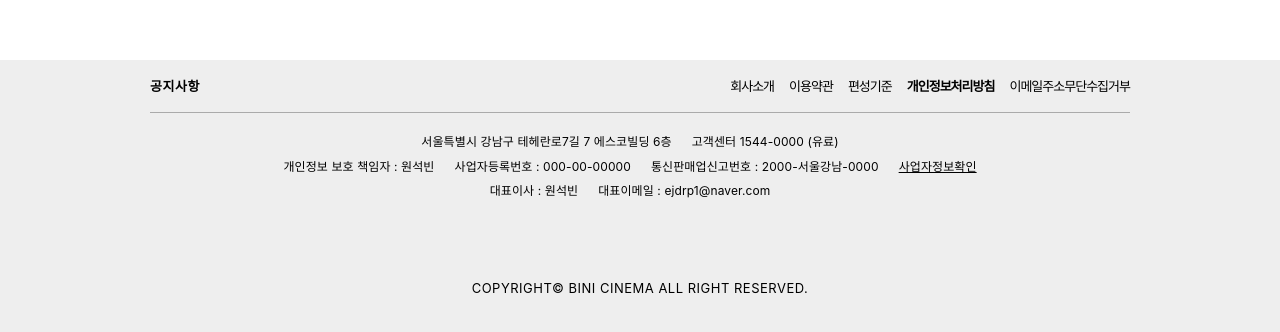
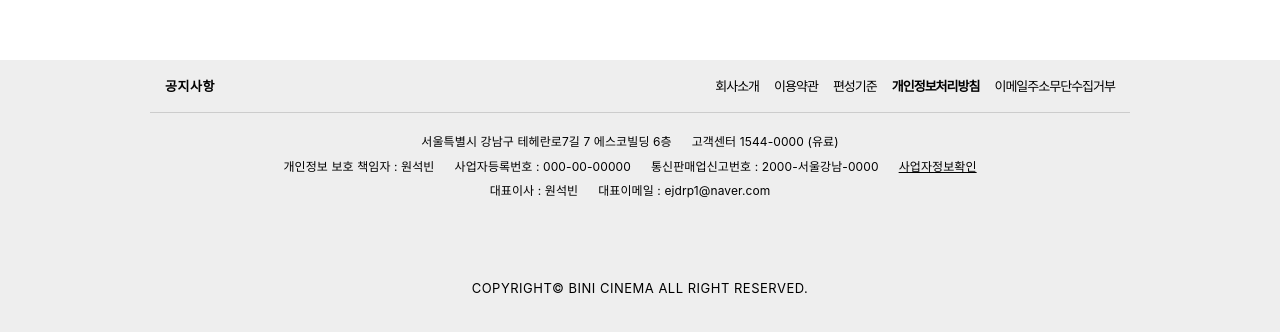
Before and after one commit to toy-prj/bini, a React (Create React App) app in the folder movie/: page / in a window 1280 px wide. Shown: the part 2440-2772 px from the top of the page. Built offline with nearby package versions, Linux system fonts and the light colour scheme.

Commit message:
230814 - 임시 저장

```diff
--- a/movie/src/App.js
+++ b/movie/src/App.js
@@ -1,5 +1,6 @@
+import MovieTemplate from './js/template/MovieTemplate';
+
 import './App.css';
-import MovieTemplate from './js/template/MovieTemplate';
 
 function App() {
   return (
--- a/movie/src/js/header/MovieHeader.js
+++ b/movie/src/js/header/MovieHeader.js
@@ -9,6 +9,8 @@ import HeaderMenuBar from "./menu/HeaderMenuBar";
 import '../../scss/header/MovieHeader.scss';
 
 const MovieHeader = () => {
+
+
 
     // 모달창 닫기
     const clickCloseBtn = () => {
--- a/movie/src/js/template/MovieTemplate.js
+++ b/movie/src/js/template/MovieTemplate.js
@@ -1,11 +1,12 @@
 import React from "react";
 import MovieHeader from "../header/MovieHeader";
 import MovieMain from "../main/MovieMain";
+import MovieFooter from "../footer/MovieFooter";
 
 import '../../scss/template/MovieTemplate.scss';
-import MovieFooter from "../footer/MovieFooter";
 
 const MovieTemplate = () => {
+
     return (
         <>
             <MovieHeader />
--- a/movie/src/scss/footer/MovieFooterMenuList.scss
+++ b/movie/src/scss/footer/MovieFooterMenuList.scss
@@ -14,8 +14,9 @@
     .movie-footer-menu-list-box {
         width: 100%;
         height: 15%;
+        padding: 0 15px;
         display: flex;
-        border-bottom: 1px solid #aaa;
+        border-bottom: 1px solid #ccc;
 
         .movie-footer-menu-notice-box {
             width: 10%;
--- a/movie/src/scss/main/MovieMain.scss
+++ b/movie/src/scss/main/MovieMain.scss
@@ -211,7 +211,7 @@
     // sticky 스페셜관
     .main-visual-special-cinema-box {
         width: 100%;
-        height: 400px;
+        height: 450px;
         @include disflex();
 
         .main-visual-special-cinema-sticky {
```
